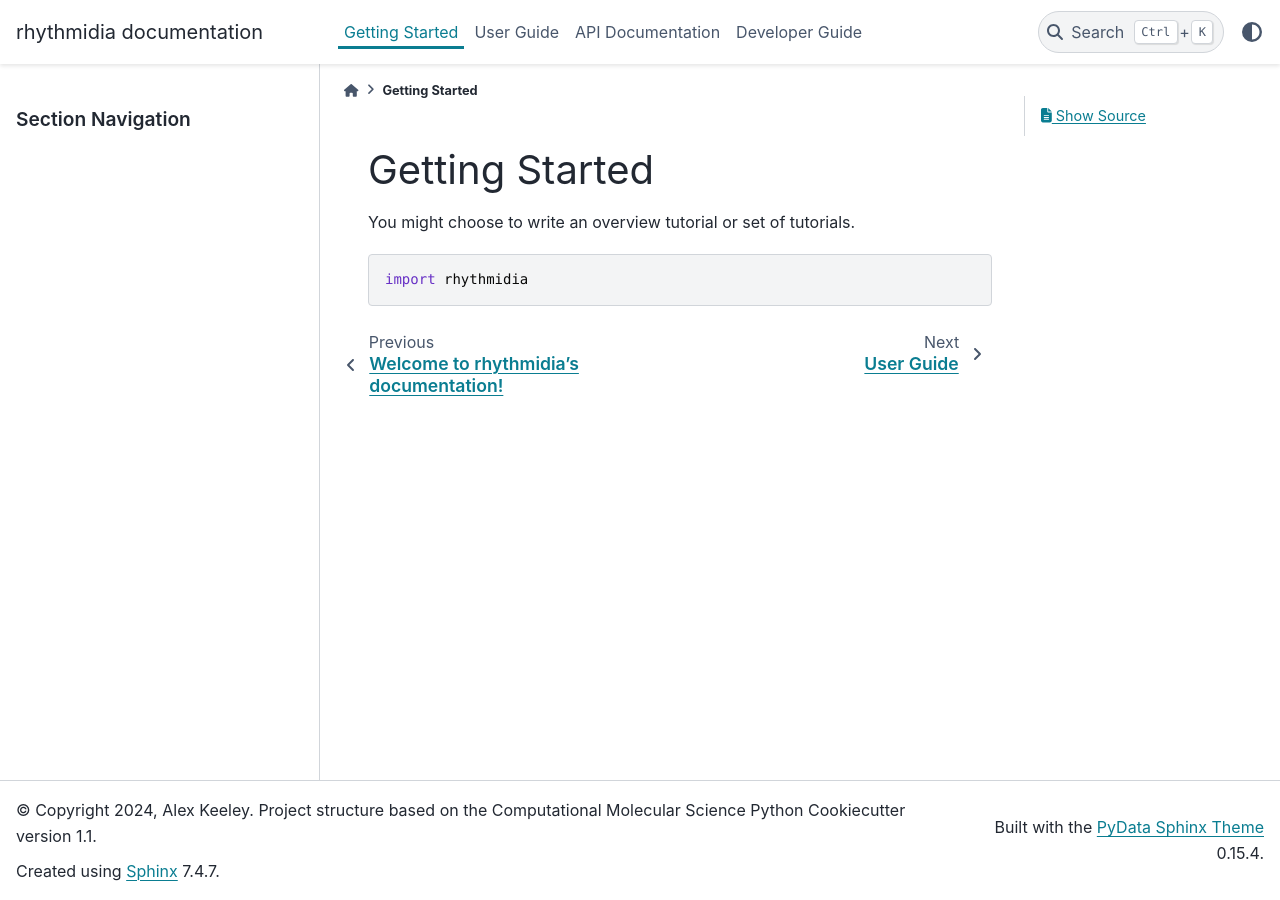
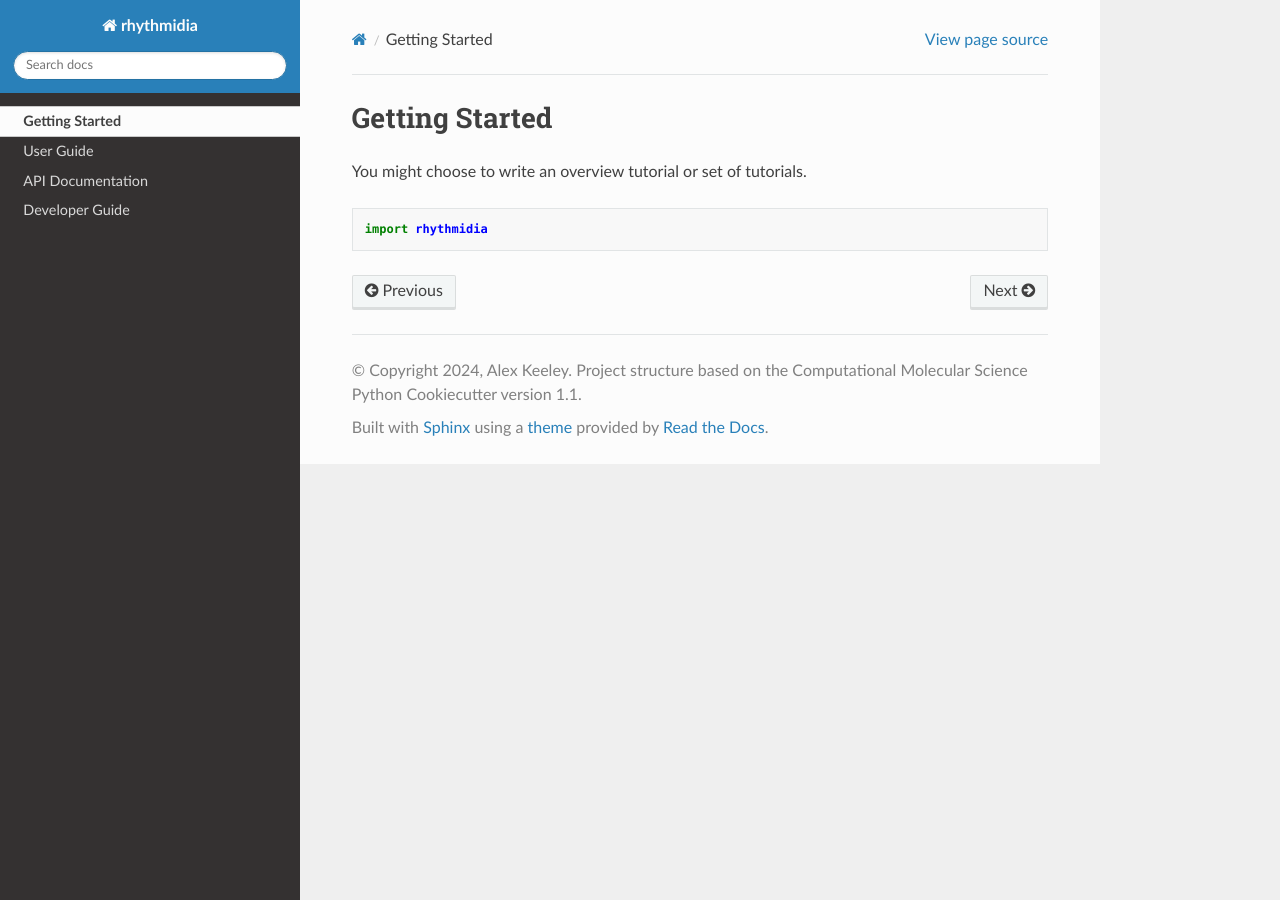
Before and after one commit to Pelham-Lab/rhythmidia, a Sphinx documentation site: the page built from docs/getting_started.rst, in a window 1280 px wide. Built offline with Sphinx 7.4.7 and the Read the Docs theme 2.0.0, drawn with Linux system fonts in a browser that asks for light colours.

Commit message:
Attempting to get readthedocs to compile.

```diff
--- a/docs/conf.py
+++ b/docs/conf.py
@@ -93,7 +93,8 @@ pygments_style = 'default'
 # The theme to use for HTML and HTML Help pages.  See the documentation for
 # a list of builtin themes.
 #
-html_theme = 'pydata_sphinx_theme'
+#html_theme = 'pydata_sphinx_theme'
+html_theme = 'sphinx_rtd_theme'
 
 # Theme options are theme-specific and customize the look and feel of a theme
 # further.  For a list of options available for each theme, see the
```
